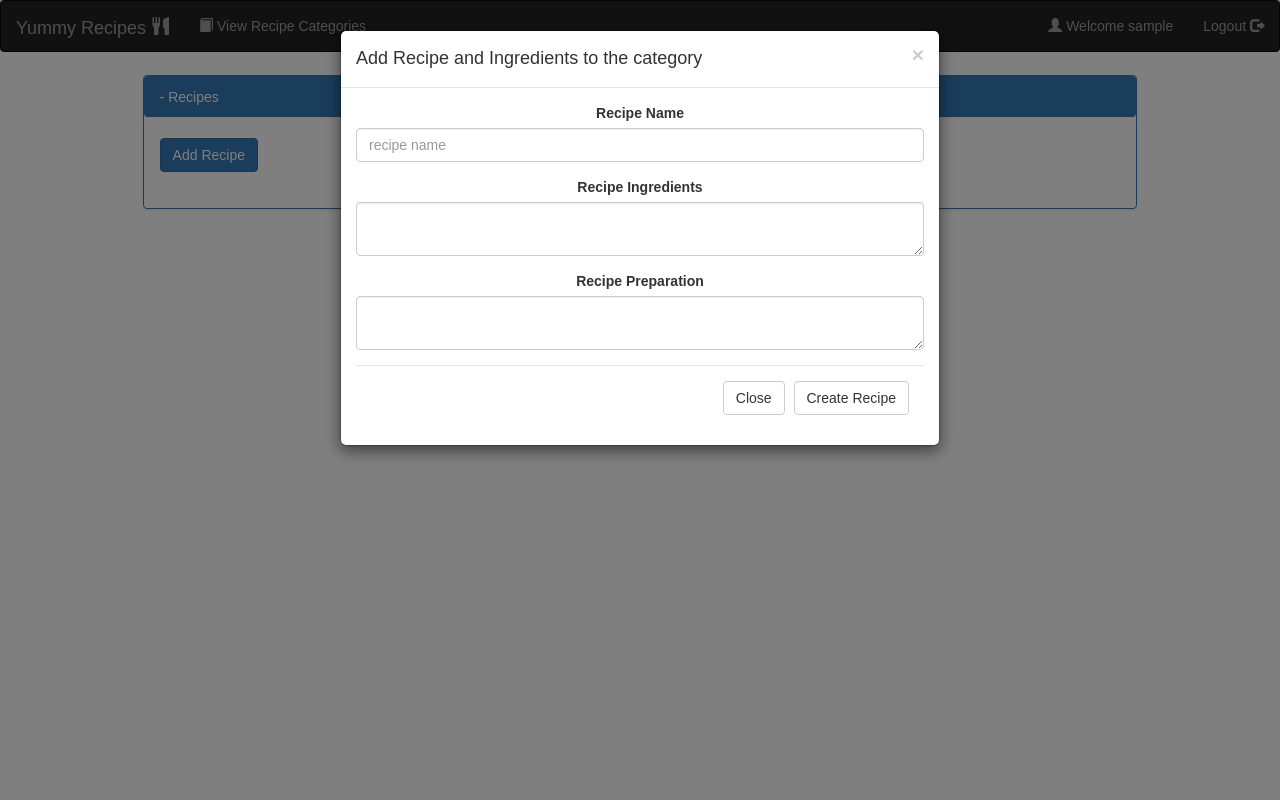
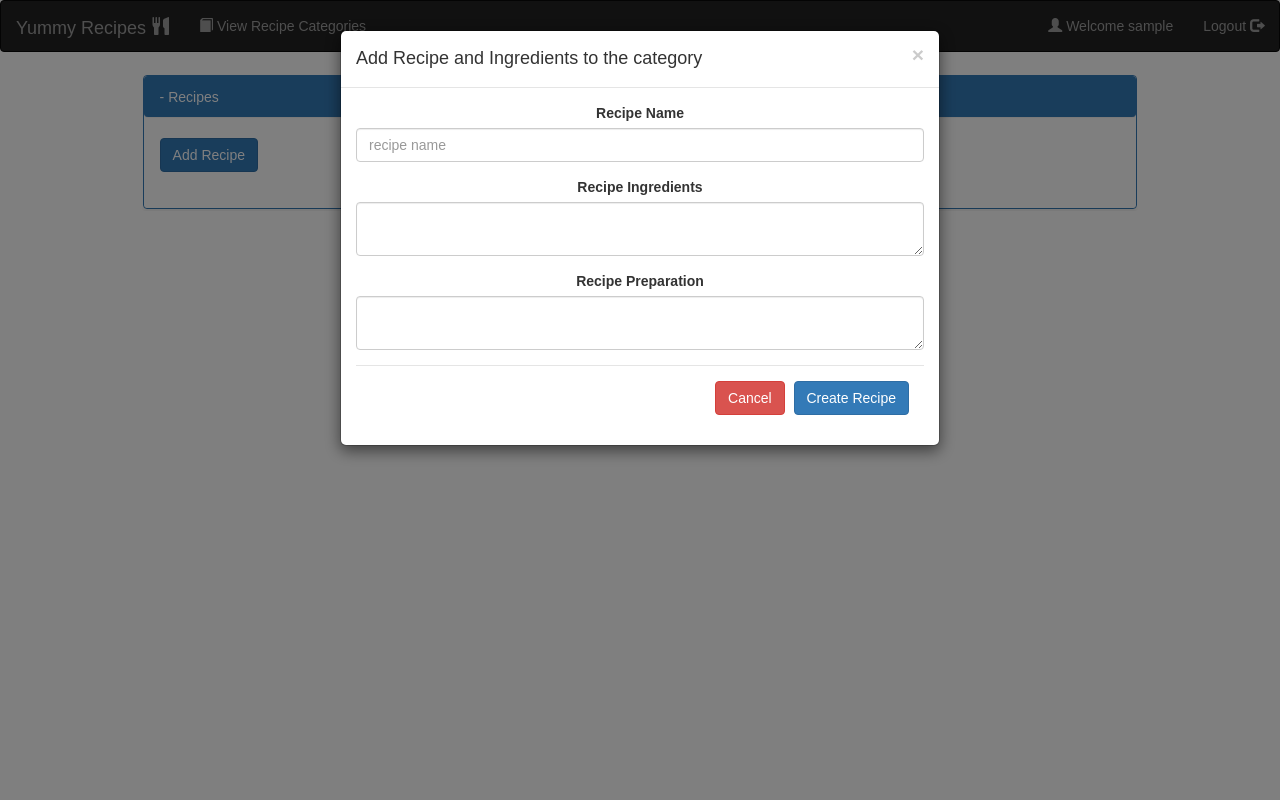
Before and after one commit to mwaz/yummy-recipies, a Flask app: page /recipe_delete in a window 1280 px wide, after a click on "Add Recipe". Run offline with Flask 2, Linux system fonts and the light colour scheme; the visitor is signed in with stand-in values (Sample User, id 1); some libraries are stand-ins or nearby versions.

Commit message:
[FIX] Bug Fixes on recipes.html
Remove whitespaces on create and update of recipes in textarea boxes
Add Cancel button when editing a recipe
Add recipe ingredients and methods to be visible on textarea form when
editing a recipe

```diff
--- a/app/templates/recipes.html
+++ b/app/templates/recipes.html
@@ -95,28 +95,24 @@
 
                                     <div class="form-group">
                                         <center><label for="recipe_ingredients">Recipe Ingredients </label></center>
-                                        <textarea  class="form-control"
-                                        id="recipe_ingredients" name="recipe_ingredients">
-                                    </textarea>
+                                    <textarea class="form-control" name="recipe_ingredients"></textarea>
 
                                 </div>
 
                                 <div class="form-group">
                                     <center><label for="recipe_methods">Recipe Preparation </label></center>
-                                    <textarea  class="form-control"
-                                    id="recipe_methods" name="recipe_methods">
-                                </textarea>
+                                    <textarea  class="form-control" id="recipe_methods" name="recipe_methods"></textarea>
 
                             </div>
 
 
                             <!-- Modal Footer -->
                             <div class="modal-footer">
-                                <button type="button" class="btn btn-default"
+                                <button type="button" class="btn btn-danger"
                                 data-dismiss="modal">
-                                Close
+                                Cancel
                             </button>
-                            <button type="submit" class="btn btn-default">Create Recipe
+                            <button type="submit" class="btn btn-primary">Create Recipe
                             </button>
                         </div>
                     </form>
@@ -156,13 +152,11 @@
 
                         <!-- Modal Body  to view ingredients-->
                         <div class="modal-body">
-                         <textarea class="form-control" name="recipe_ingredients" readonly="">{{recipe[3]}}
-                         </textarea>
+                         <textarea class="form-control" name="recipe_ingredients" readonly="">{{recipe[3]}}</textarea>
                          <br>
 
                          <h4 class="modal-title" id="modal_label">Recipe Preparations</h4>
-                         <textarea class="form-control" name="recipe_ingredients" readonly="">{{recipe[4]}}
-                         </textarea>
+                         <textarea class="form-control" name="recipe_ingredients" readonly="">{{recipe[4]}}</textarea>
 
                          <div class="form-group">
                             <input type="hidden" class="form-control" value="{{ message }}"
@@ -208,7 +202,7 @@
                     <div class="form-group">
                         <center><label for="recipe_name">Recipe Name </label></center>
                         <input type="text" class="form-control"
-                        placeholder="{{recipe[1]}}" name="new_recipe_name"/>
+                        placeholder="{{recipe[1]}}" value="{{recipe[1]}}" name="new_recipe_name"/>
 
                         <input type="hidden" class="form-control"
                         placeholder="recipe Name" name="recipe_name" value="{{ recipe[1] }} "/>
@@ -218,26 +212,23 @@
 
                     <div class="form-group">
                         <center><label for="recipe_ingredients">Recipe Ingredients </label></center>
-                        <textarea  class="form-control"
-                        id="recipe_ingredients" name="recipe_ingredients" required>
-                    </textarea>
+                        <textarea class="form-control" name="recipe_ingredients" >{{recipe[3]}}
+                        </textarea>
 
                 </div>
 
                 <div class="form-group">
                         <center><label for="recipe_methods">Recipe Preparation </label></center>
-                        <textarea  class="form-control"
-                        id="recipe_methods" name="recipe_methods" required>
-                    </textarea>
-
+                        <textarea class="form-control" name="recipe_methods">{{recipe[4]}}
+                        </textarea>
                 </div>
 
 
                 <!-- Modal Footer -->
                 <div class="modal-footer">
-                    <button type="button" class="btn btn-default"
+                    <button type="button" class="btn btn-danger"
                     data-dismiss="modal">
-                    Close
+                    Cancel
                 </button>
                 <button type="submit" class="btn btn-primary">Edit Recipe
                 </button>
```
